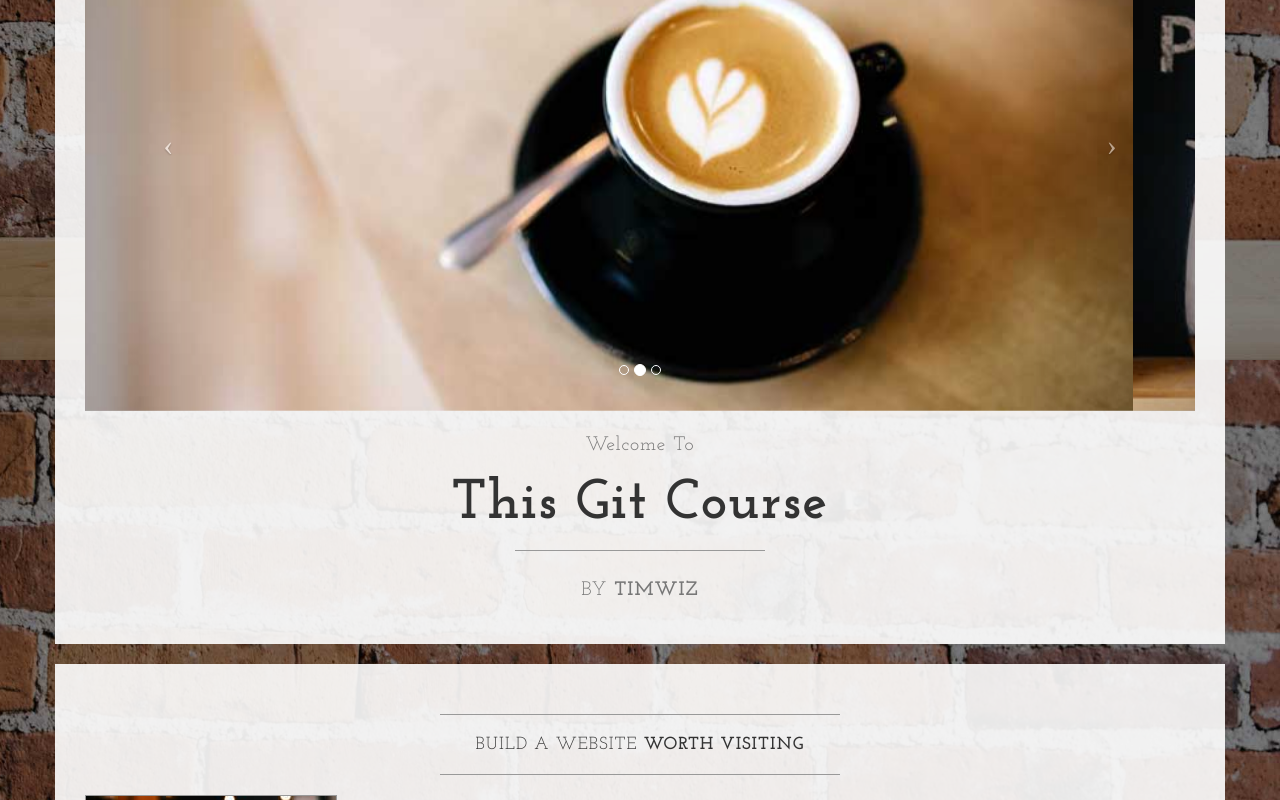
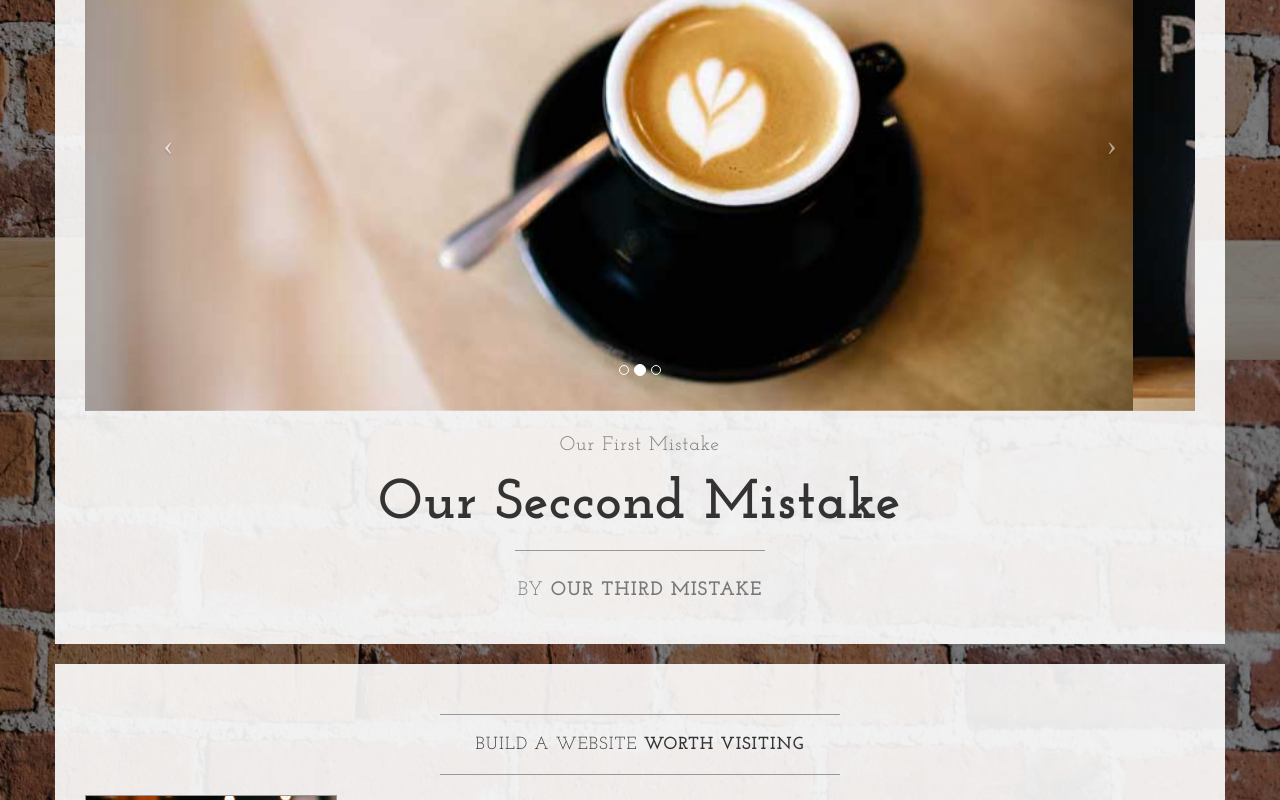
Before and after one commit to Timwiz-Windows/Sitepoint-Git-Course, a plain HTML site: page index.html in a window 1280 px wide. Shown: the part 440-1240 px from the top of the page. Drawn offline with nearby package versions, Linux system fonts and the light colour scheme.

Commit message:
Committing our third mistake, we left our other 2 in place

```diff
--- a/index.html
+++ b/index.html
@@ -106,13 +106,13 @@
                         </a>
                     </div>
                     <h2 class="brand-before">
-                        <small>Welcome to</small>
+                        <small>our first mistake</small>
                     </h2>
-                    <h1 class="brand-name">This Git Course</h1>
+                    <h1 class="brand-name">our seccond mistake</h1>
                     <hr class="tagline-divider">
                     <h2>
                         <small>By
-                            <strong>Timwiz</strong>
+                            <strong>our third mistake</strong>
                         </small>
                     </h2>
                 </div>
```
